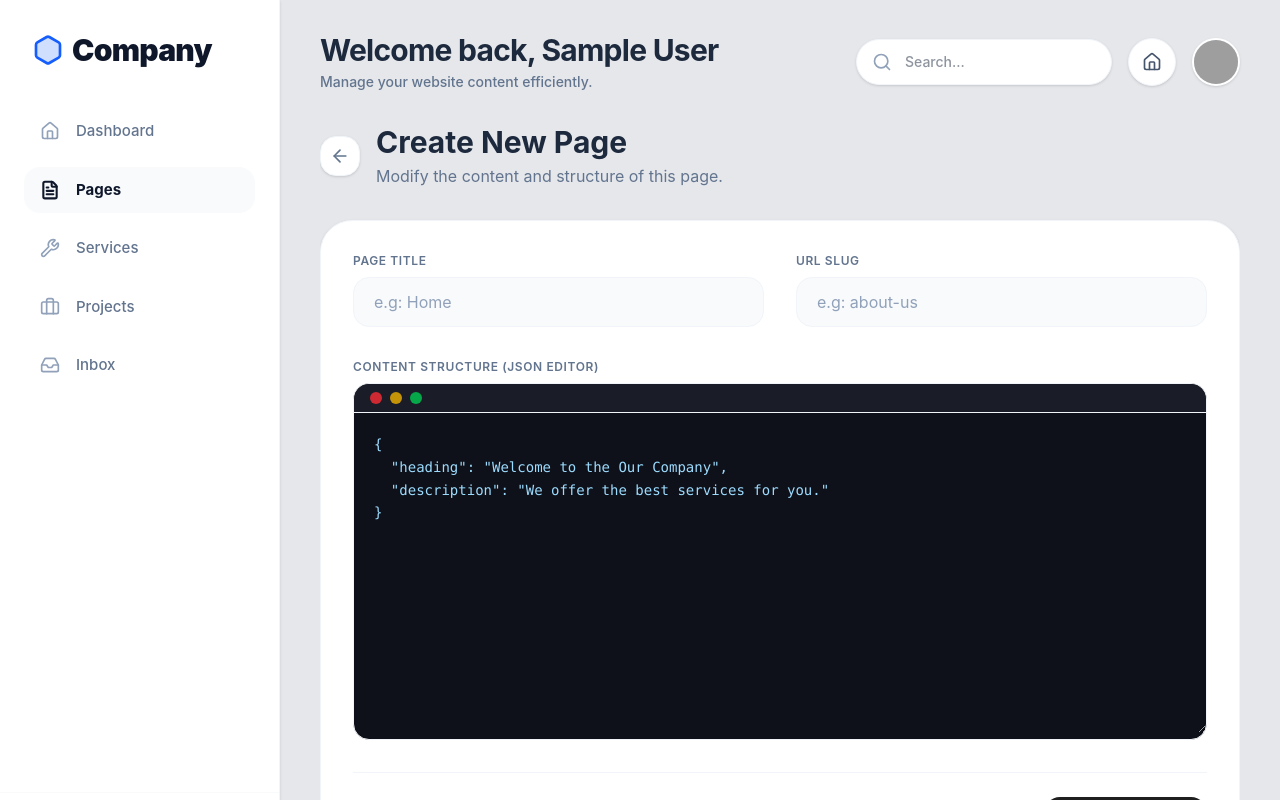
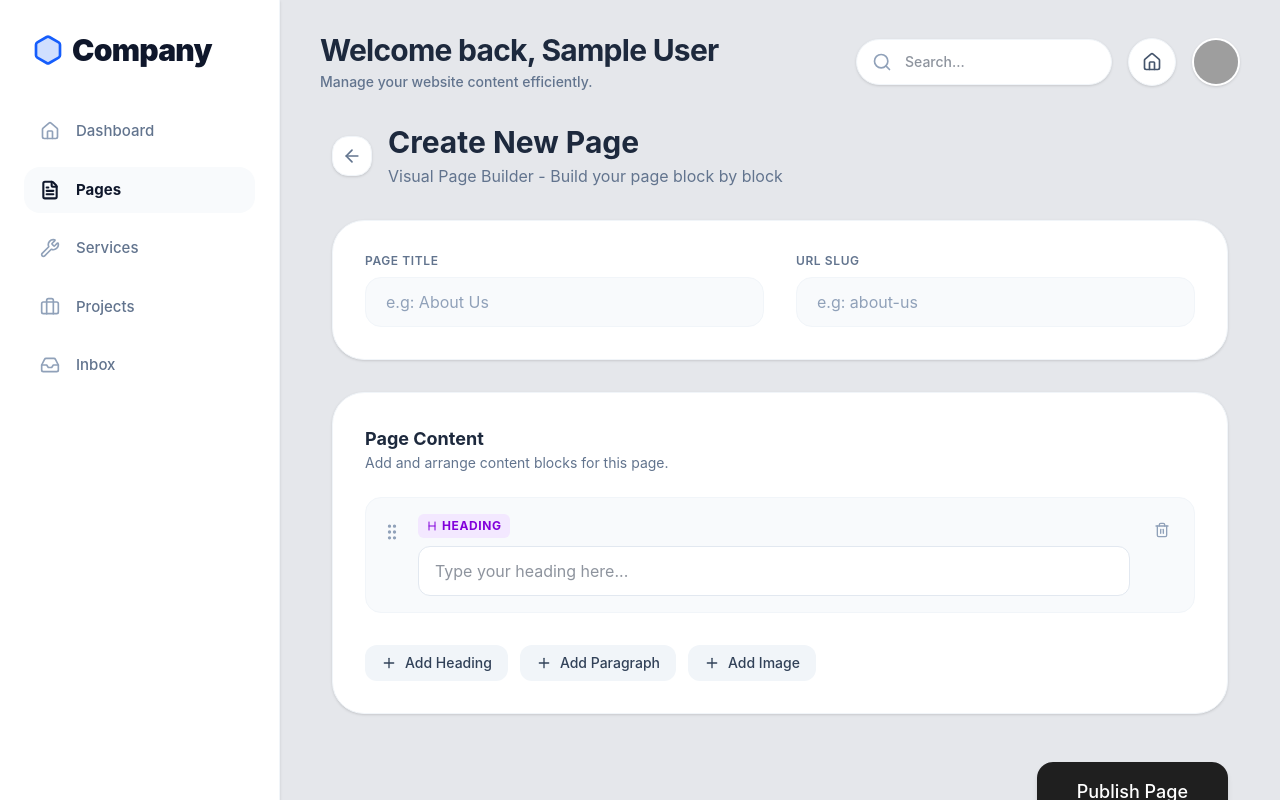
Before and after one commit to MatGol06/company-cms, a React (Vite) app in the folder client/: page /admin/pages/new in a window 1280 px wide. Shown: the top 800 px of the page. Built offline with nearby package versions, Linux system fonts and the light colour scheme; sample sign-in values are in the browser's storage; grey boxes are pictures that could not be loaded.

Commit message:
feat: replace raw JSON editor with Visual Block Builder in PageEditor

```diff
--- a/client/src/pages/PageEditor.jsx
+++ b/client/src/pages/PageEditor.jsx
@@ -1,7 +1,7 @@
 import { useState, useEffect } from 'react';
 import { useParams, useNavigate } from 'react-router-dom';
 import axios from 'axios';
-import { ArrowLeft, AlertCircle } from 'lucide-react';
+import { ArrowLeft, AlertCircle, Plus, Trash2, GripVertical, Type, Heading, Image as ImageIcon } from 'lucide-react';
 
 export default function PageEditor() {
   const { slug } = useParams();
@@ -10,9 +10,13 @@ export default function PageEditor() {
 
   const [formData, setFormData] = useState({
     title: '',
-    slug: '',
-    content: '{\n  "heading": "Welcome to the Our Company",\n  "description": "We offer the best services for you."\n}'
+    slug: ''
   });
+
+  const [blocks, setBlocks] = useState([
+    { id: Date.now().toString(), type: 'heading', content: '' }
+  ]);
+
   const [isLoading, setIsLoading] = useState(false);
   const [error, setError] = useState('');
 
@@ -27,12 +31,29 @@ export default function PageEditor() {
       const response = await axios.get(`${import.meta.env.VITE_API_URL}/pages/${slug}`);
       setFormData({
         title: response.data.title,
-        slug: response.data.slug,
-        content: JSON.stringify(response.data.content, null, 2)
+        slug: response.data.slug
       });
+      // Jika content adalah array, kita anggap ia adalah senarai blocks
+      if (Array.isArray(response.data.content)) {
+        setBlocks(response.data.content);
+      } else if (response.data.content && response.data.content.blocks) {
+        setBlocks(response.data.content.blocks);
+      }
     } catch (err) {
       setError('Failed to fetch data halaman dari server.');
     }
+  };
+
+  const addBlock = (type) => {
+    setBlocks([...blocks, { id: Date.now().toString(), type, content: '' }]);
+  };
+
+  const removeBlock = (id) => {
+    setBlocks(blocks.filter(b => b.id !== id));
+  };
+
+  const updateBlock = (id, content) => {
+    setBlocks(blocks.map(b => b.id === id ? { ...b, content } : b));
   };
 
   const handleSubmit = async (e) => {
@@ -41,35 +62,28 @@ export default function PageEditor() {
     setError('');
 
     try {
-      const parsedContent = JSON.parse(formData.content);
-      const config = {};
-
       const payload = {
         title: formData.title,
         slug: formData.slug,
-        content: parsedContent
+        content: blocks // Simpan blocks terus ke database sebagai content
       };
 
       if (isNew) {
-        await axios.post(`${import.meta.env.VITE_API_URL}/pages`, payload, config);
+        await axios.post(`${import.meta.env.VITE_API_URL}/pages`, payload);
       } else {
-        await axios.put(`${import.meta.env.VITE_API_URL}/pages/${slug}`, payload, config);
+        await axios.put(`${import.meta.env.VITE_API_URL}/pages/${slug}`, payload);
       }
 
       navigate('/admin/pages');
     } catch (err) {
-      if (err instanceof SyntaxError) {
-        setError('Error! Format JSON dalam kotak kandungan tidak sah. Pastikan ada " " untuk setiap kunci (key) dan nilai (value).');
-      } else {
       setError(err.response?.data?.message || 'Gagal menyimpan rekod halaman.');
-      }
     } finally {
       setIsLoading(false);
     }
   };
 
   return (
-    <div className="max-w-5xl mx-auto animate-in fade-in duration-700">
+    <div className="max-w-4xl mx-auto animate-in fade-in duration-700 pb-20">
 
       <div className="flex items-center gap-4 mb-8">
         <button
@@ -83,7 +97,7 @@ export default function PageEditor() {
           <h2 className="text-3xl font-bold text-slate-800 mb-1">
             {isNew ? 'Create New Page' : `Update: ${formData.title}`}
           </h2>
-          <p className="text-slate-500">Modify the content and structure of this page.</p>
+          <p className="text-slate-500">Visual Page Builder - Build your page block by block</p>
         </div>
       </div>
 
@@ -94,8 +108,10 @@ export default function PageEditor() {
         </div>
       )}
 
-      <form onSubmit={handleSubmit} className="bg-white p-8 rounded-[2rem] shadow-sm border border-slate-100 space-y-8">
+      <form onSubmit={handleSubmit} className="space-y-8">
 
+        {/* Page Meta Info */}
+        <div className="bg-white p-8 rounded-[2rem] shadow-sm border border-slate-100 space-y-6">
           <div className="grid grid-cols-1 md:grid-cols-2 gap-8">
             <div>
               <label className="block text-xs font-semibold text-slate-500 mb-2 uppercase tracking-wider">Page Title</label>
@@ -104,7 +120,7 @@ export default function PageEditor() {
                 value={formData.title}
                 onChange={(e) => setFormData({...formData, title: e.target.value})}
                 className="w-full px-5 py-3 bg-slate-50 border border-slate-100 text-slate-800 rounded-2xl focus:ring-2 focus:ring-blue-500/50 focus:border-blue-500 transition-all placeholder-slate-400"
-              placeholder="e.g: Home"
+                placeholder="e.g: About Us"
                 required
               />
             </div>
@@ -119,35 +135,82 @@ export default function PageEditor() {
                 required
                 disabled={!isNew}
               />
-            {!isNew && <p className="text-xs text-orange-400 mt-2 font-medium">Warning: URL slug cannot be changed after creation.</p>}
+              {!isNew && <p className="text-xs text-orange-400 mt-2 font-medium">Warning: URL slug cannot be changed.</p>}
+            </div>
           </div>
         </div>
 
-        <div>
-          <div className="flex justify-between items-end mb-2">
-            <label className="block text-xs font-semibold text-slate-500 uppercase tracking-wider">Content Structure (JSON Editor)</label>
+        {/* Content Builder */}
+        <div className="bg-white p-8 rounded-[2rem] shadow-sm border border-slate-100">
+          <div className="mb-6">
+            <h3 className="text-lg font-bold text-slate-800">Page Content</h3>
+            <p className="text-sm text-slate-500">Add and arrange content blocks for this page.</p>
           </div>
-          <div className="bg-[#0f111a] rounded-2xl overflow-hidden border border-slate-100 focus-within:border-blue-500/50 transition-colors shadow-inner">
-            <div className="bg-[#1a1d27] px-4 py-2 flex gap-2 border-b border-slate-100">
-              <div className="w-3 h-3 rounded-full bg-red-500/80"></div>
-              <div className="w-3 h-3 rounded-full bg-yellow-500/80"></div>
-              <div className="w-3 h-3 rounded-full bg-green-500/80"></div>
+
+          <div className="space-y-4 mb-8">
+            {blocks.map((block, index) => (
+              <div key={block.id} className="group relative bg-slate-50 border border-slate-100 rounded-2xl p-4 flex gap-4 transition-all hover:border-blue-300">
+                <div className="mt-2 text-slate-400 cursor-move hover:text-slate-600">
+                  <GripVertical className="w-5 h-5" />
                 </div>
+
+                <div className="flex-1 space-y-2">
+                  <div className="flex items-center gap-2 mb-2">
+                    {block.type === 'heading' && <span className="bg-purple-100 text-purple-700 text-xs font-bold px-2 py-1 rounded-md uppercase tracking-wider flex items-center gap-1"><Heading className="w-3 h-3"/> Heading</span>}
+                    {block.type === 'paragraph' && <span className="bg-blue-100 text-blue-700 text-xs font-bold px-2 py-1 rounded-md uppercase tracking-wider flex items-center gap-1"><Type className="w-3 h-3"/> Paragraph</span>}
+                    {block.type === 'image' && <span className="bg-emerald-100 text-emerald-700 text-xs font-bold px-2 py-1 rounded-md uppercase tracking-wider flex items-center gap-1"><ImageIcon className="w-3 h-3"/> Image URL</span>}
+                  </div>
+
+                  {block.type === 'paragraph' ? (
                     <textarea
-              value={formData.content}
-              onChange={(e) => setFormData({...formData, content: e.target.value})}
-              className="w-full h-80 p-5 bg-transparent text-[#9CDCFE] font-mono text-sm leading-relaxed focus:outline-none resize-y selection:bg-blue-500/30"
+                      value={block.content}
+                      onChange={(e) => updateBlock(block.id, e.target.value)}
+                      className="w-full px-4 py-3 bg-white border border-slate-200 rounded-xl focus:ring-2 focus:ring-blue-500/50 focus:border-blue-500 outline-none resize-y min-h-[120px]"
+                      placeholder="Write your paragraph here..."
                       required
-              spellCheck="false"
                     />
+                  ) : (
+                    <input
+                      type="text"
+                      value={block.content}
+                      onChange={(e) => updateBlock(block.id, e.target.value)}
+                      className="w-full px-4 py-3 bg-white border border-slate-200 rounded-xl focus:ring-2 focus:ring-blue-500/50 focus:border-blue-500 outline-none"
+                      placeholder={block.type === 'heading' ? 'Type your heading here...' : 'Paste image URL here...'}
+                      required
+                    />
+                  )}
+                </div>
+
+                <button
+                  type="button"
+                  onClick={() => removeBlock(block.id)}
+                  className="w-8 h-8 flex items-center justify-center rounded-lg text-slate-400 hover:bg-red-50 hover:text-red-600 transition-colors"
+                >
+                  <Trash2 className="w-4 h-4" />
+                </button>
+              </div>
+            ))}
+          </div>
+
+          {/* Add Block Controls */}
+          <div className="flex flex-wrap gap-3">
+            <button type="button" onClick={() => addBlock('heading')} className="bg-slate-100 hover:bg-slate-200 text-slate-700 font-medium px-4 py-2 rounded-xl transition-colors flex items-center gap-2 text-sm">
+              <Plus className="w-4 h-4" /> Add Heading
+            </button>
+            <button type="button" onClick={() => addBlock('paragraph')} className="bg-slate-100 hover:bg-slate-200 text-slate-700 font-medium px-4 py-2 rounded-xl transition-colors flex items-center gap-2 text-sm">
+              <Plus className="w-4 h-4" /> Add Paragraph
+            </button>
+            <button type="button" onClick={() => addBlock('image')} className="bg-slate-100 hover:bg-slate-200 text-slate-700 font-medium px-4 py-2 rounded-xl transition-colors flex items-center gap-2 text-sm">
+              <Plus className="w-4 h-4" /> Add Image
+            </button>
           </div>
         </div>
 
-        <div className="flex justify-end pt-6 border-t border-slate-100">
+        <div className="flex justify-end pt-4">
           <button
             type="submit"
             disabled={isLoading}
-            className="bg-[#1f1f1f] hover:bg-black text-white font-medium px-8 py-3 rounded-2xl transition-all shadow-md hover:shadow-lg hover:-translate-y-0.5 disabled:opacity-70 disabled:hover:translate-y-0 disabled:shadow-none"
+            className="bg-[#1f1f1f] hover:bg-black text-white font-medium px-10 py-4 rounded-2xl transition-all shadow-md hover:shadow-lg hover:-translate-y-0.5 disabled:opacity-70 disabled:hover:translate-y-0 disabled:shadow-none text-lg"
           >
             {isLoading ? 'Saving...' : (isNew ? 'Publish Page' : 'Save Changes')}
           </button>
--- a/client/src/pages/public/DynamicPage.jsx
+++ b/client/src/pages/public/DynamicPage.jsx
@@ -54,7 +54,7 @@ export default function DynamicPage() {
 
         {/* Render JSON blocks content */}
         <div className="prose prose-lg prose-slate max-w-none">
-          {pageData.blocks && pageData.blocks.map((block, index) => {
+          {pageData.content && Array.isArray(pageData.content) && pageData.content.map((block, index) => {
             if (block.type === 'paragraph') {
               return <p key={index} className="text-slate-600 leading-relaxed mb-6">{block.content}</p>;
             }
```
Lines whose indentation alone changed are shown as unchanged.
